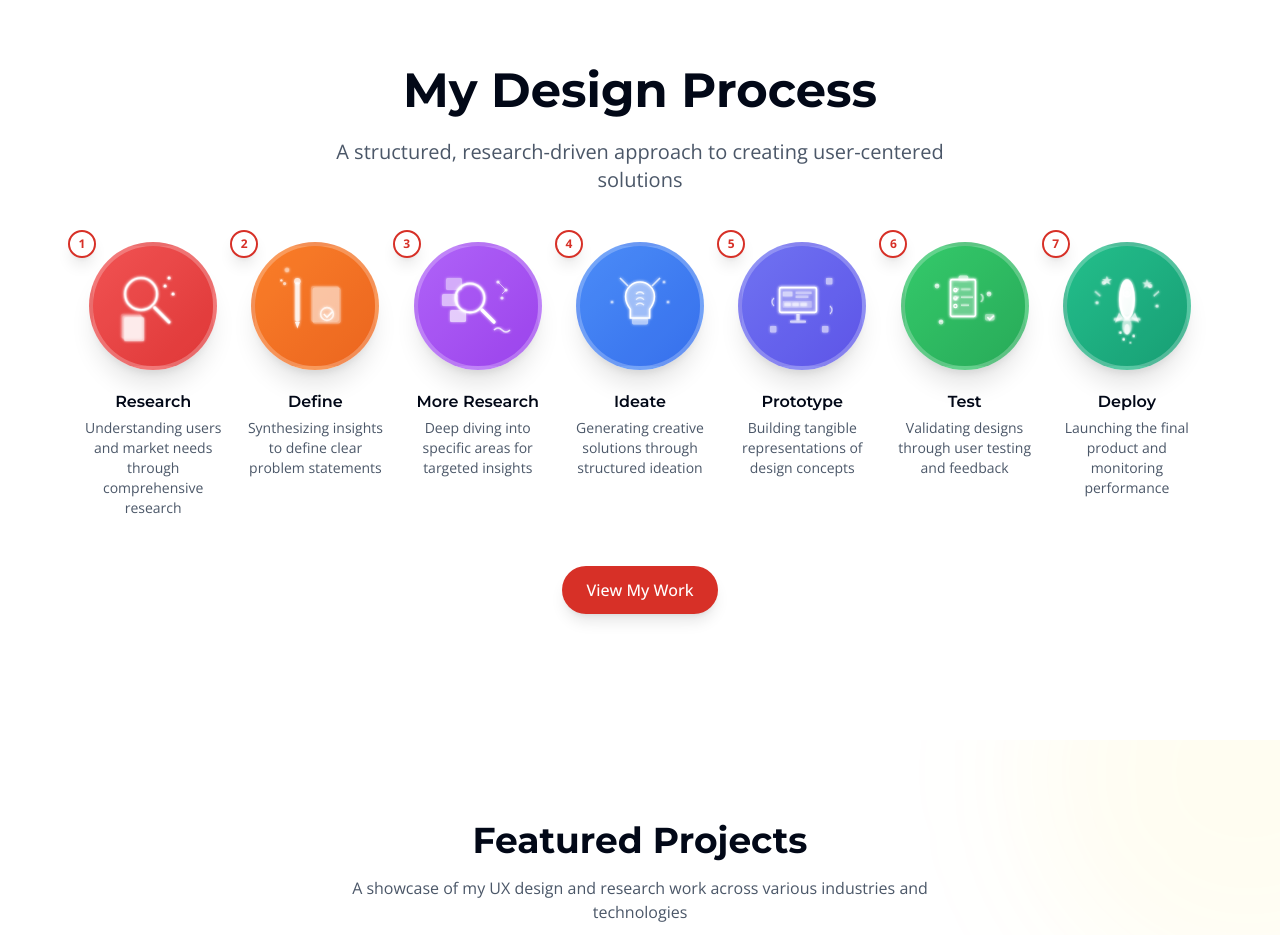
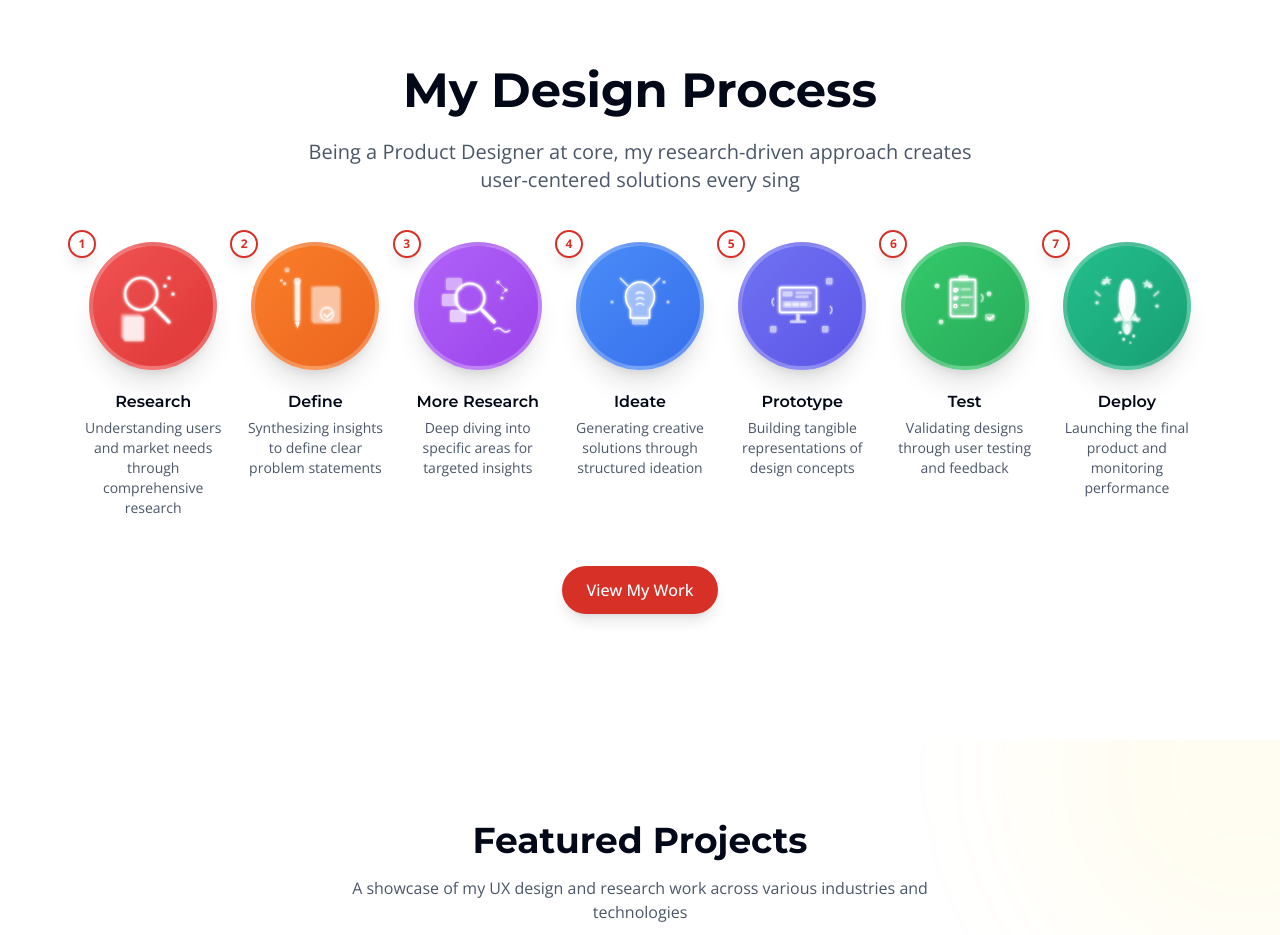
Before and after one commit to Sandipan97/terracotta-ux-portfolio, a React (Vite) app: page / in a window 1280 px wide. Shown: the part 860-1795 px from the top of the page. Built offline with nearby package versions, Linux system fonts and the light colour scheme.

Commit message:
Visual edit in Lovable
Edited UI in Lovable

```diff
--- a/src/components/DesignProcess.tsx
+++ b/src/components/DesignProcess.tsx
@@ -80,9 +80,7 @@ const DesignProcess = ({
           <h2 className="font-heading text-xl sm:text-2xl md:text-3xl lg:text-4xl xl:text-5xl font-bold text-foreground mb-3 sm:mb-4 lg:mb-6">
             My Design Process
           </h2>
-          <p className="text-muted-foreground max-w-2xl mx-auto text-sm sm:text-base lg:text-lg xl:text-xl leading-relaxed">
-            A structured, research-driven approach to creating user-centered solutions
-          </p>
+          <p className="text-muted-foreground max-w-2xl mx-auto text-sm sm:text-base lg:text-lg xl:text-xl leading-relaxed">Being a Product Designer at core, my research-driven approach creates user-centered solutions every sing</p>
         </motion.div>
 
         {/* Responsive layouts */}
```
